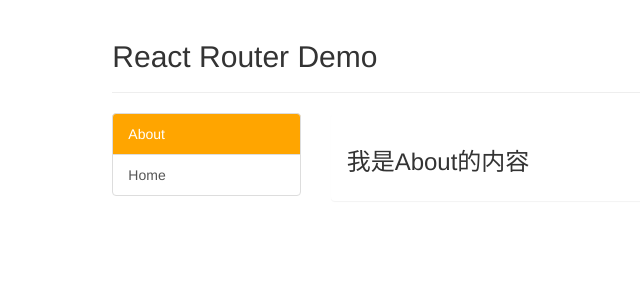
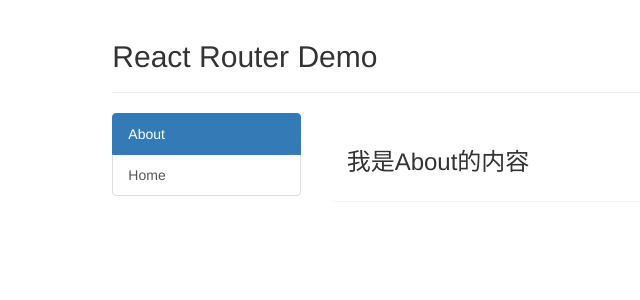
Before and after one commit to DennisLin0125/React, a React (Create React App) app: page /about in a window 1280 px wide. Shown: the top 300 px of the page, without its empty margins (106-746 px from the left). Built offline with nearby package versions, Linux system fonts and the light colour scheme.

Commit message:
React Router 根據路由表生成對應的路由

```diff
--- a/public/index.html
+++ b/public/index.html
@@ -6,12 +6,6 @@
     <link rel="icon" href="%PUBLIC_URL%/favicon.ico" />
     <link rel="stylesheet" href="/bootstrap.css">
     <title>React Router</title>
-    <style>
-        .selected {
-            background-color: orange !important;
-            color: white !important;
-        }
-    </style>
 </head>
 <body>
     <div id="root"></div>
--- a/src/App.jsx
+++ b/src/App.jsx
@@ -1,12 +1,11 @@
 import React from 'react'
-import {NavLink,Routes,Route,Navigate} from 'react-router-dom'
-import About from './pages/About'
-import Home from './pages/Home'
+import {NavLink, useRoutes} from 'react-router-dom'
+import routers from './routers'
 
 export default function App() {
-  function computeClassName({isActive}){
-    return isActive ? "list-group-item selected" : "list-group-item"
-  }
+  // 根據路由表生成對應的路由
+  const elements = useRoutes(routers)
+
   return (
     <div>
       <div className="row">
@@ -18,19 +17,15 @@
         <div className="col-xs-2 col-xs-offset-2">
           <div className="list-group">
             {/* 路由鏈接 */}
-            <NavLink className={computeClassName} to="/about">About</NavLink>
-            <NavLink className={computeClassName} to="/home">Home</NavLink>
+            <NavLink className="list-group-item" to="/about">About</NavLink>
+            <NavLink className="list-group-item" to="/home">Home</NavLink>
           </div>
         </div>
         <div className="col-xs-6">
           <div className="panel">
             <div className="panel-body">
               {/* 註冊路由 */}
-              <Routes>
-                <Route path='/about' element={<About/>}/>
-                <Route path='/Home' element={<Home/>}/>
-                <Route path='/' element={<Navigate to="/about"/>}/>
-              </Routes>
+              {elements}
             </div>
           </div>
         </div>
--- /dev/null
+++ b/src/routers/index.js
@@ -0,0 +1,21 @@
+import About from '../pages/About'
+import Home from '../pages/Home'
+import { Navigate } from 'react-router-dom'
+
+// 建立路由表
+const routes =  [
+    {
+      path: '/about',
+      element: <About/>
+    },
+    {
+      path: '/home',
+      element: <Home/>
+    },
+    {
+      path: '/',
+      element: <Navigate to="/about"/>
+    }
+]
+
+export default routes;
```
